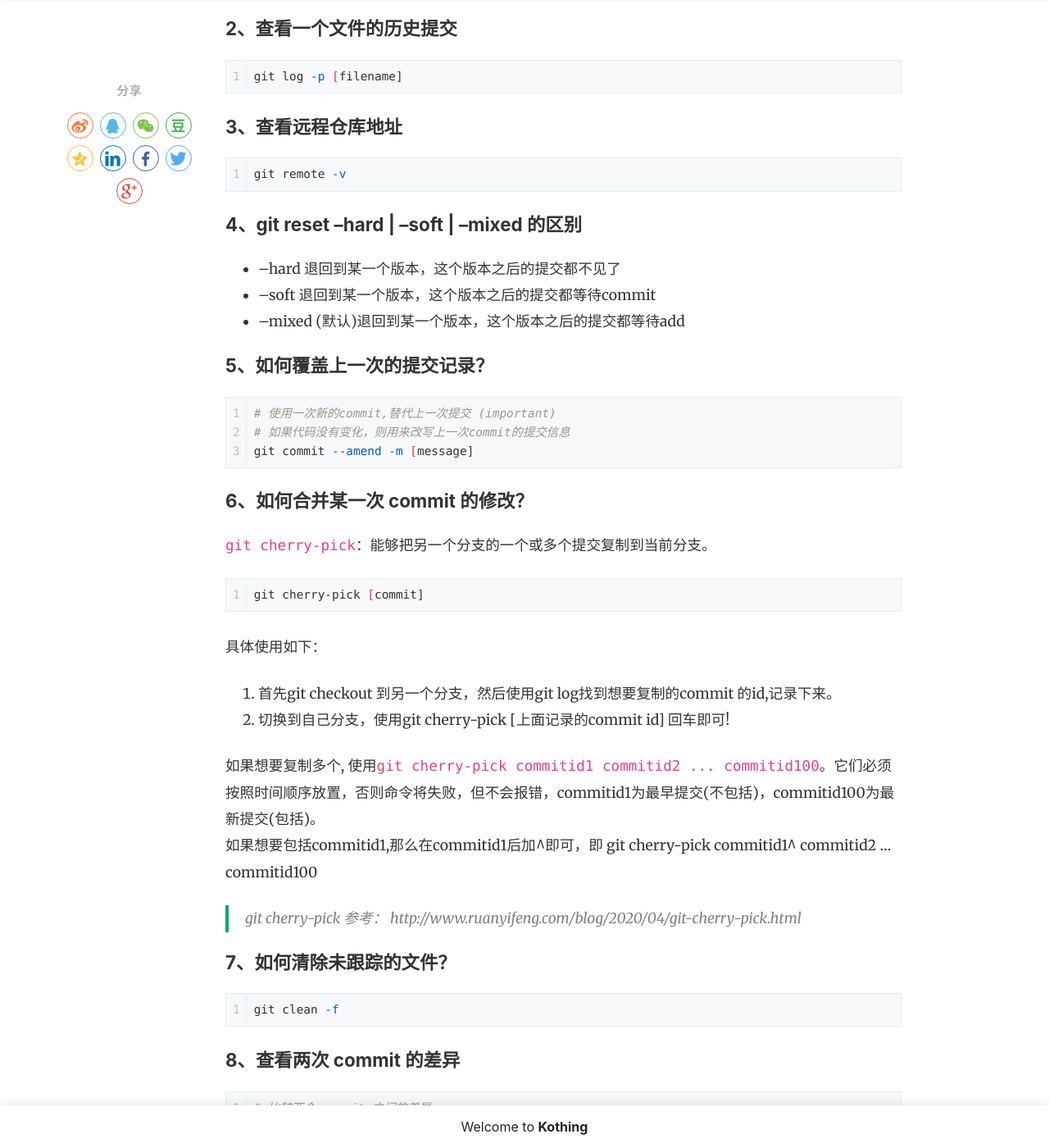
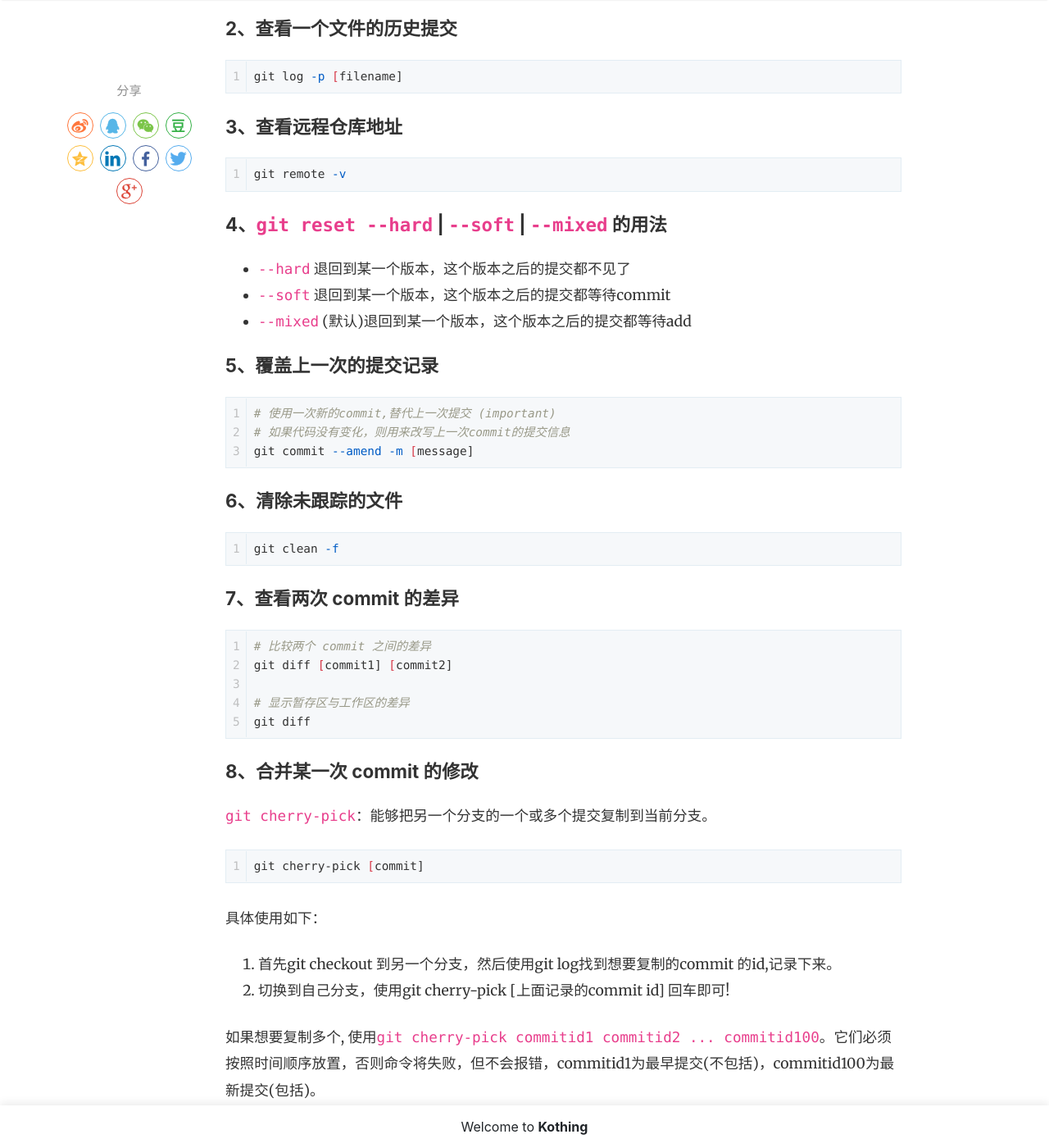
Before and after one commit to kothing/kothing.github.io, a Jekyll site: the page built from _posts/2021-05-20-git-use-frequently.md, in a window 1280 px wide and 1400 px high, scrolled down 1176 px. Shown: the whole window at 82% size. Built offline with Jekyll 4.4.1, drawn with Linux system fonts in a browser that asks for light colours; nearby versions of some CDN libraries; comment, search, counter and statistics services are not loaded; some of the changed text lies outside the part shown.

Commit message:
Update 2021-05-20-git-use-frequently.md

````diff
--- a/_posts/2021-05-20-git-use-frequently.md
+++ b/_posts/2021-05-20-git-use-frequently.md
@@ -32,13 +32,13 @@ git log -p [filename]
 git remote -v
 ```
 
-### 4、git reset --hard  | --soft | --mixed 的区别
+### 4、`git reset --hard`  | `--soft` | `--mixed` 的用法
 
-- --hard 退回到某一个版本，这个版本之后的提交都不见了
-- --soft  退回到某一个版本，这个版本之后的提交都等待commit
-- --mixed (默认)退回到某一个版本，这个版本之后的提交都等待add
+- `--hard` 退回到某一个版本，这个版本之后的提交都不见了
+- `--soft`  退回到某一个版本，这个版本之后的提交都等待commit
+- `--mixed` (默认)退回到某一个版本，这个版本之后的提交都等待add
 
-### 5、如何覆盖上一次的提交记录？
+### 5、覆盖上一次的提交记录
 
 ```bash
 # 使用一次新的commit,替代上一次提交 (important)
@@ -46,7 +46,23 @@ git remote -v
 git commit --amend -m [message]
 ```
 
-### 6、如何合并某一次 commit 的修改？
+### 6、清除未跟踪的文件
+
+```bash
+git clean -f
+```
+
+### 7、查看两次 commit 的差异
+
+```bash
+# 比较两个 commit 之间的差异
+git diff [commit1] [commit2]
+
+# 显示暂存区与工作区的差异
+git diff
+```
+
+### 8、合并某一次 commit 的修改
 `git cherry-pick`：能够把另一个分支的一个或多个提交复制到当前分支。
 
 ```bash
@@ -62,23 +78,8 @@ git cherry-pick [commit]
 
 > git cherry-pick 参考： http://www.ruanyifeng.com/blog/2020/04/git-cherry-pick.html
 
-### 7、如何清除未跟踪的文件？
 
-```bash
-git clean -f
-```
-
-### 8、查看两次 commit 的差异
-
-```bash
-# 比较两个 commit 之间的差异
-git diff [commit1] [commit2]
-
-# 显示暂存区与工作区的差异
-git diff
-```
-
-### 9、如何合并多个 commit?
+### 9、合并多个 commit?
 
 1、使用 git reset（推荐）
 
````
